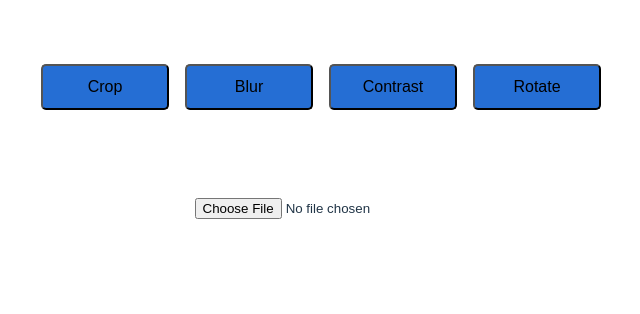
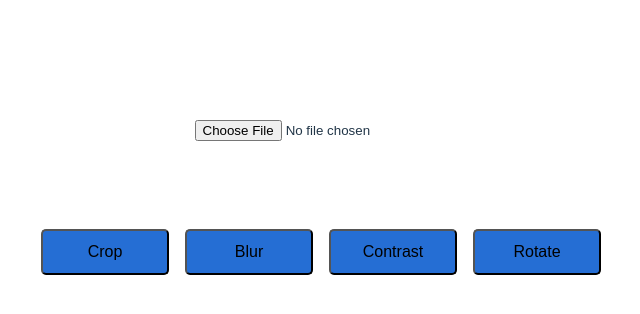
Before and after one commit to aehnz/PHOTO-EDITOR, a React (Vite) app: page / in a window 1280 px wide. Shown: the top 314 px of the page, without its empty margins (319-959 px from the left). Built offline with nearby package versions, Linux system fonts and the light colour scheme.

Commit message:
rearranged the buttons.

```diff
--- a/src/App.css
+++ b/src/App.css
@@ -18,17 +18,15 @@
   margin: 10vh auto;
 }
 
+/*for pc view*/
 @media(min-width: 400px){
   #root{
     max-width: 1280px;
-    margin: 1.5rem auto;
+    margin: auto auto;
     padding: 2rem;
     text-align: center;
   }
 
-  .Upload-btn{
-
-  }
 }
 
 .uploaded-image {
--- a/src/App.jsx
+++ b/src/App.jsx
@@ -27,13 +27,6 @@ function App() {
   return (
     <>
         <div>
-            <Button name="Crop"/>
-            <Button name="Blur"/>
-            <Button name="Contrast"/>
-            <Button name="Rotate"/>
-        </div>
-
-        <div>
             {hasImage && imageSrc && (<img src={imageSrc} alt="uploaded Image" className="uploaded-image"/>)}
         </div>
 
@@ -41,6 +34,13 @@ function App() {
             {!hasImage ? <InputFile onImageUpload={handleChange}/> : null}
         </div>
 
+        <div>
+            <Button name="Crop"/>
+            <Button name="Blur"/>
+            <Button name="Contrast"/>
+            <Button name="Rotate"/>
+        </div>
+
     </>
   )
 }
```
